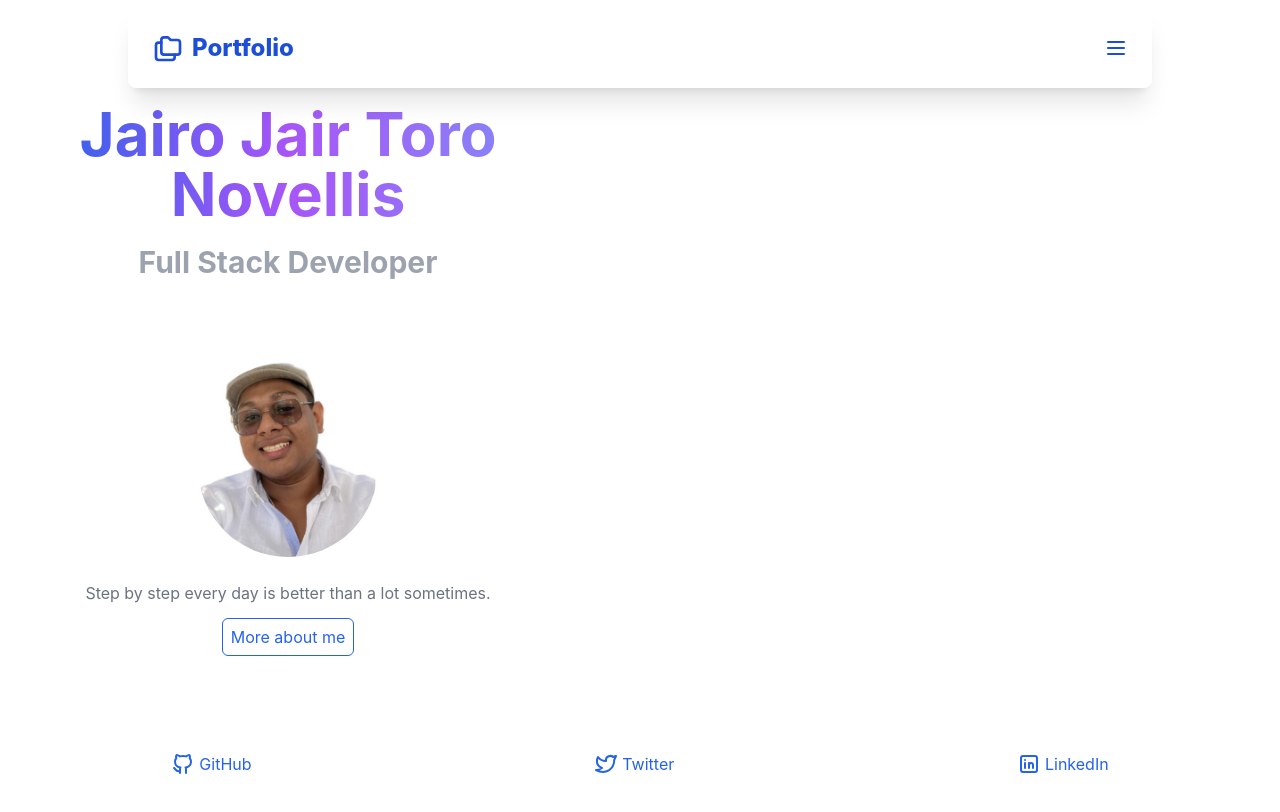
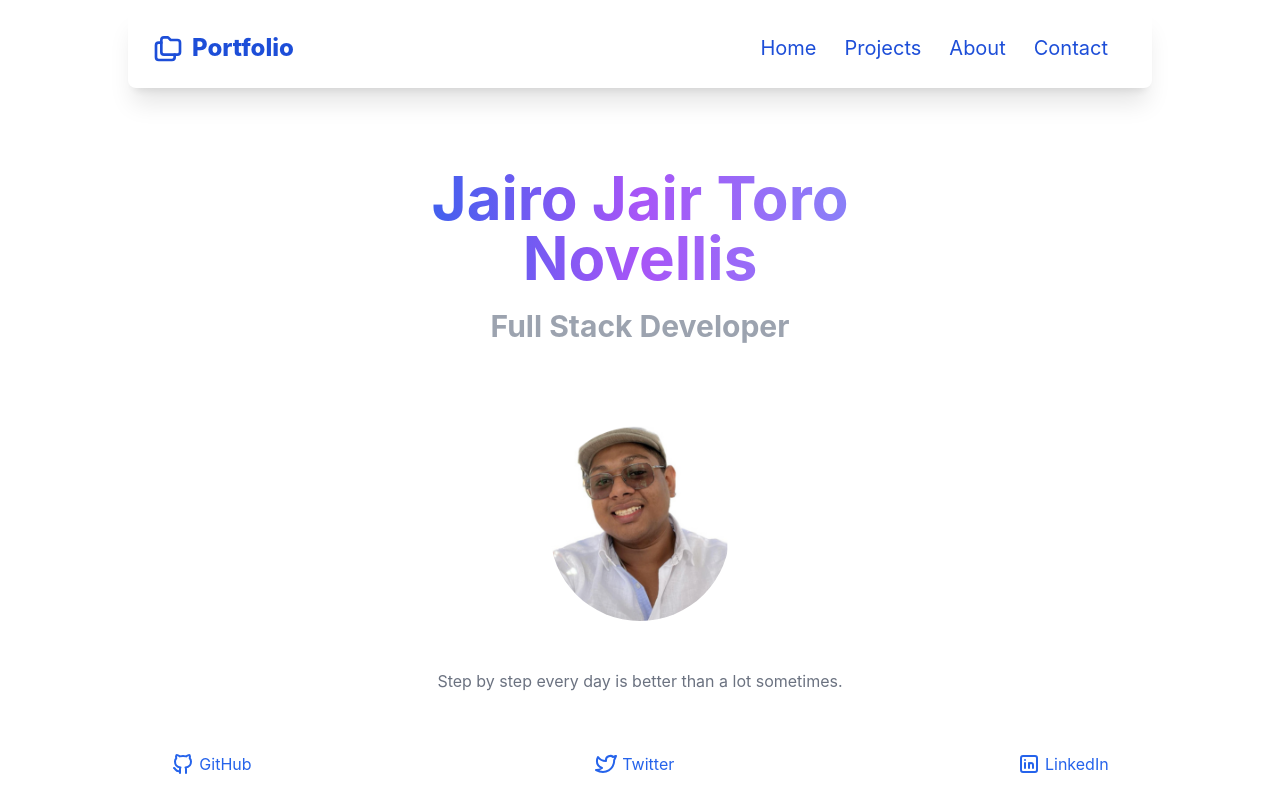
Before and after one commit to jtnovellis/portflio, a Next.js app: page / in a window 1280 px wide. Shown: the top 812 px of the page. Built offline with nearby package versions, Linux system fonts and the light colour scheme.

Commit message:
add total responsive

```diff
--- a/components/Layout.tsx
+++ b/components/Layout.tsx
@@ -19,7 +19,9 @@ export default function Layout({ children }: LayoutProps) {
         <link rel='icon' href='/favicon.ico' />
       </Head>
       <Navbar />
-      <main className=' md:max-w-xl'>{children}</main>
+      <main className='md:max-w-xl mt-[5rem] h- md:mx-auto mb-24'>
+        {children}
+      </main>
       <Footer />
     </>
   )
--- a/components/Navbar.tsx
+++ b/components/Navbar.tsx
@@ -50,8 +50,8 @@ export default function Navbar() {
             </span>
           </>
         </Link>
-        <ul className='px-3 hidden'>{desktopLinks}</ul>
-        <button onClick={() => setShow((prev) => !prev)}>
+        <ul className='px-3 hidden md:flex'>{desktopLinks}</ul>
+        <button className='md:hidden' onClick={() => setShow((prev) => !prev)}>
           <IconMenu2 color='rgb(29, 78, 216)' />
         </button>
         {show && (
--- a/pages/index.tsx
+++ b/pages/index.tsx
@@ -3,9 +3,9 @@ import Link from 'next/link'
 
 export default function Home() {
   return (
-    <section className='px-5 mt-14 h-full mb-24'>
+    <section className='px-5 mt-14 h-full mb-24 w-full'>
       <div className='py-12'>
-        <h1 className='text-6xl text-center font-bold bg-gradient-to-r from-blue-600 via-purple-500 to-indigo-400 text-transparent bg-clip-text'>
+        <h1 className='text-6xl text-center sm:mt-16 md:mt-10 font-bold bg-gradient-to-r from-blue-600 via-purple-500 to-indigo-400 text-transparent bg-clip-text'>
           Jairo Jair Toro Novellis
         </h1>
         <h2 className='text-3xl mt-5 text-center font-bold text-gray-400'>
@@ -21,8 +21,8 @@ export default function Home() {
           className='rounded-full md:transform md:hover:translate-y-1 md:transition-transform'
         />
       </div>
-      <div className='mt-6 text-center text-gray-500'>
-        <p className='mb-5'>
+      <div className='mt-6 sm:mt-12 text-center text-gray-500'>
+        <p className='mb-5 sm:mb-12'>
           Step by step every day is better than a lot sometimes.
         </p>
         <Link
```
